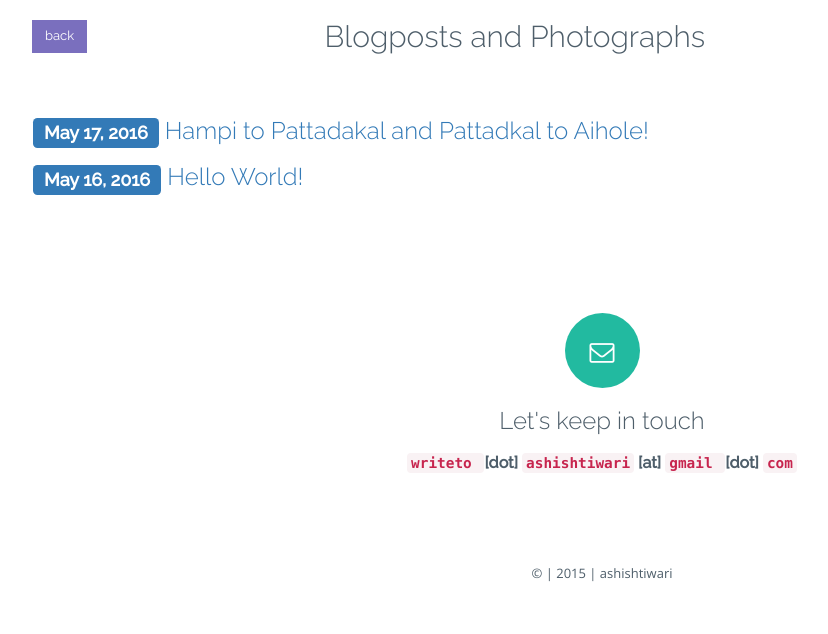
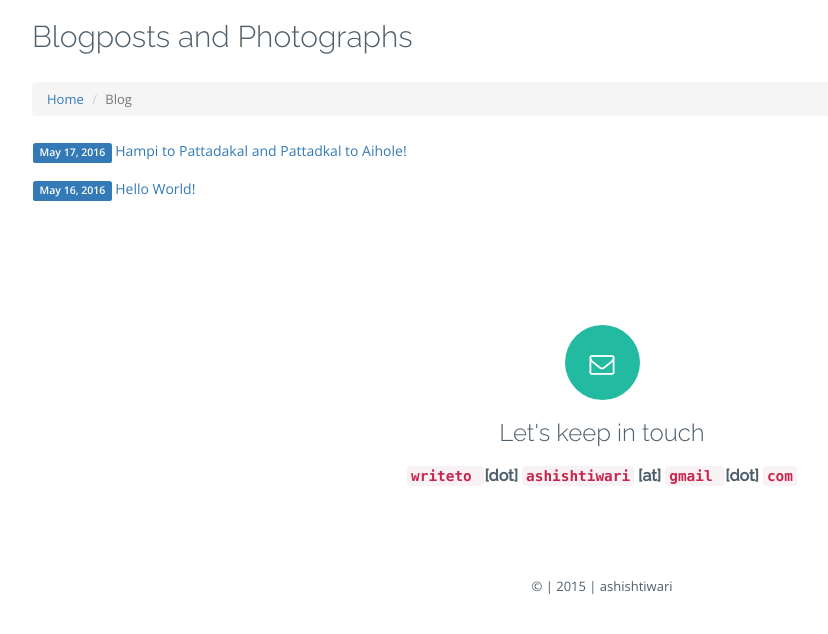
Before and after one commit to ashish2py/ashish2py.github.io, a Jekyll site: the page built from blog.md, in a window 1280 px wide. Shown: the top 634 px of the page, without its empty margins (38-866 px from the left). Built offline with Jekyll 4.4.1, drawn with Linux system fonts in a browser that asks for light colours.

Commit message:
blogpost design changes

```diff
--- a/_layouts/blog.html
+++ b/_layouts/blog.html
@@ -3,23 +3,27 @@ layout: default
 ---
 <div class="container">
     <div class="row">
-        <div class="col-sm-3">
-            <h1 class="text-center" id="education"><a class="pull-left btn btn-primary btn-round" href="/">back</a> </h1>
-        </div>
         <div class="col-sm-9 " data-wow-delay="0.5s" data-wow-duration="1.5s" data-wow-offset="10">
             <h1 class="text-left" id="education">Blogposts and Photographs</h1><br/>
         </div>
-
+        <div class="col-sm-12">
+            <ol class="breadcrumb" style="margin-bottom: 5px;">
+              <li><a href="/">Home</a></li>
+              <li class="active">Blog</li>
+            </ol>
+        </div>
         <section>
             <div class="tabs tabs-style-linebox">
                 <div class="content-wrap">
                     <section class="content-current">
-						{% for post in site.posts %}
-                        <h2>
-                        	<span class="label label-primary">{{ post.date | date: "%b %-d, %Y" }}</span>
-                        	<a class="post-link" href="{{ post.url | prepend: site.baseurl }}">{{ post.title }}</a>
-                        </h2>
+                        <ul class="list-unstyled">
+                        {% for post in site.posts %}
+                        <li>
+                        <p>
+                            <span class="label label-primary">{{ post.date | date: "%b %-d, %Y" }}</span> <a class="post-link" href="{{ post.url | prepend: site.baseurl }}">{{ post.title }}</a></p>
+                        </li>
                         {% endfor %}
+                        <ul>
                     </section>
                 </div>
             </div>
```
Also changed, not shown: _layouts/article.html (+8 -6 lines), 3 other files.
